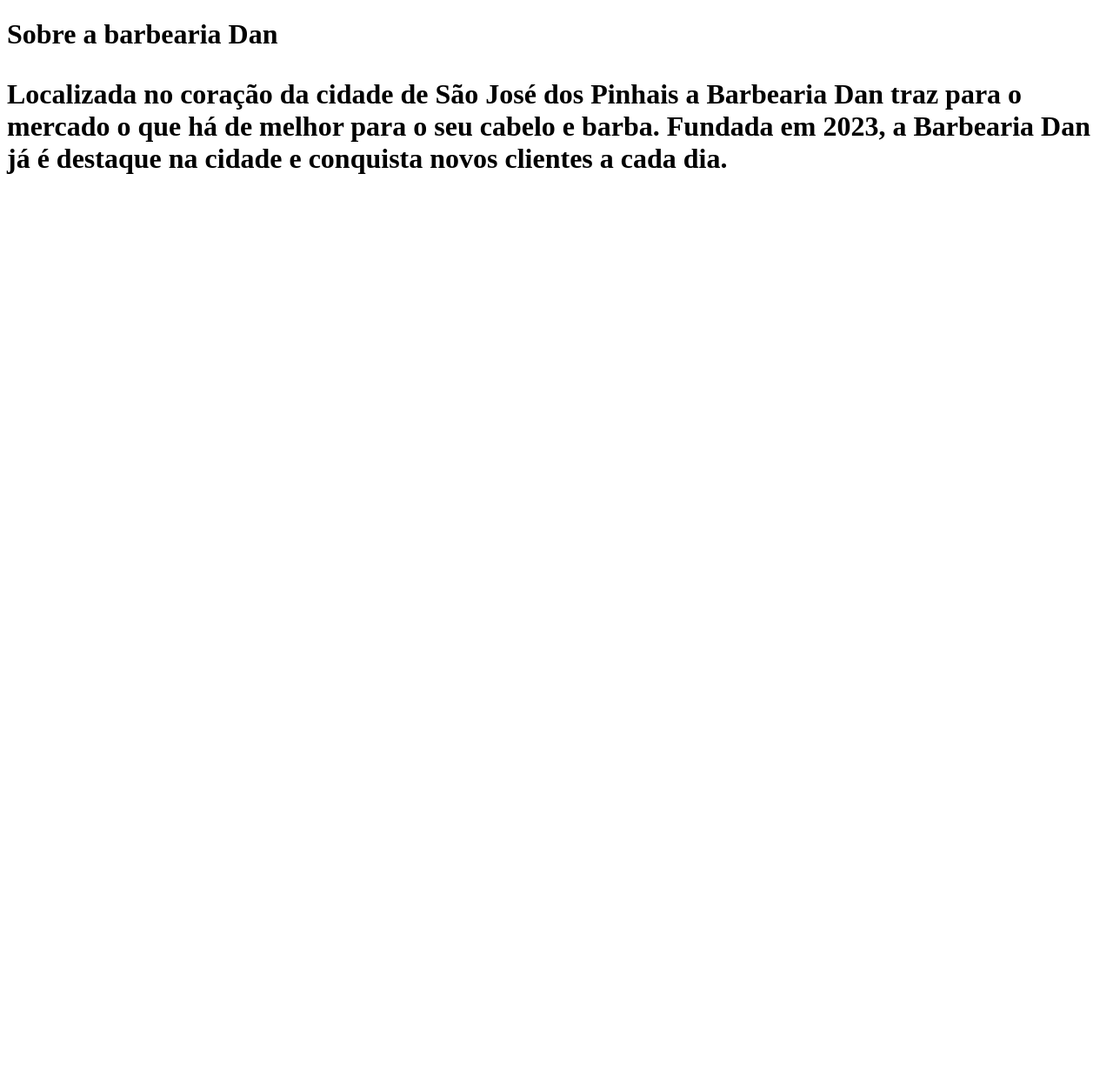
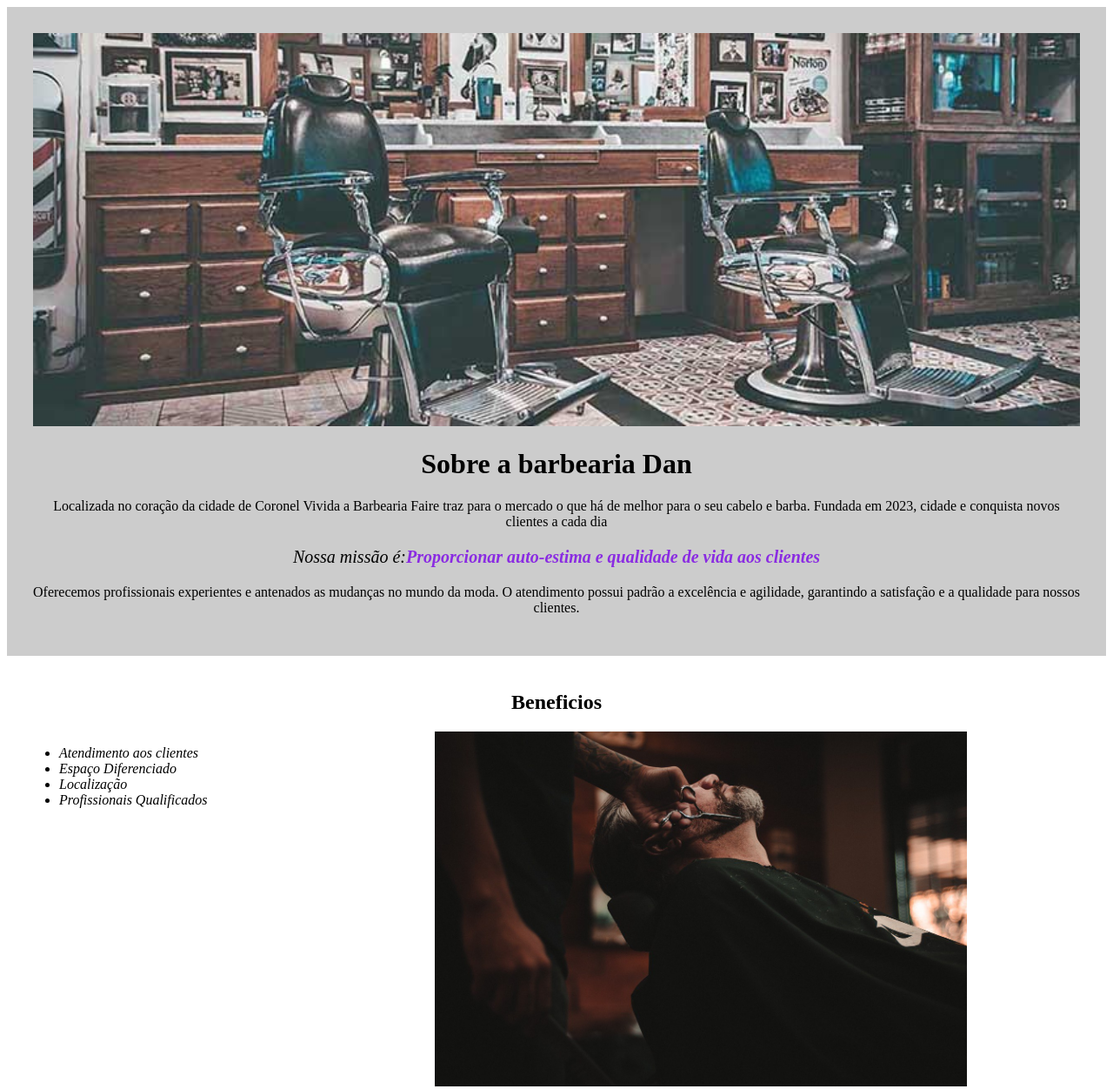
Before and after one commit to isah274/Barbearia.CORRIGIDO, a plain HTML site: page index.html in a window 1280 px wide. Shown: the whole page at 87% size. Before the commit the page ends 800 px from the top, so only its background shows below. Drawn offline with Linux system fonts and the light colour scheme.

Commit message:
minha barbearia
um exemplo de barbearia

```diff
--- a/index.html
+++ b/index.html
@@ -2,20 +2,41 @@
 <html>
 
 <head>
+
   <meta charset="utf-8">
   <meta name="viewport" content="width=device-width">
-  <title>replit</title>
+  <title>Barbearia Dan</title>
   <link href="style.css" rel="stylesheet" type="text/css" />
+
 </head>
 
 <body>
-  <h1>Sobre a barbearia Dan</<h1>
+  <div class="principal">
+    <img src="banner.jpg" style="width: 100%;">
 
-  <p>Localizada no coração da cidade de São José dos Pinhais a Barbearia Dan traz para o mercado o que há de melhor para o seu cabelo e barba. Fundada em 2023, a Barbearia Dan já é destaque na cidade e conquista novos clientes a cada dia.</p>
+    <h1>Sobre a barbearia Dan</h1>
 
-  <p></p>
+    <p>Localizada no coração da cidade de Coronel Vivida a Barbearia Faire traz para o mercado o que há de melhor para o
+      seu cabelo e barba. Fundada em 2023, cidade e conquista novos clientes a cada dia</p>
+
+    <p id="missao"><em>Nossa missão é:<b>Proporcionar auto-estima e qualidade de vida aos clientes</em></b></p>
+
+    <p>Oferecemos profissionais experientes e antenados as mudanças no mundo da moda. O atendimento possui padrão a
+      excelência e agilidade, garantindo a satisfação e a qualidade para nossos clientes.</p>
+  </div>
+
+  <div class="beneficios">
+    <h2>Beneficios</h2>
 
 
+    <ul>
+      <li class="item">Atendimento aos clientes</li>
+      <li class="item">Espaço Diferenciado</li>
+      <li class="item">Localização</li>
+      <li class="item">Profissionais Qualificados</li>
+    </ul>
+
+    <img class="imagem-beneficio" src="beneficios.jpg">
+  </div>
+
 </body>
-
-</html>
--- a/style.css
+++ b/style.css
@@ -1,4 +1,44 @@
-html {
-  height: 100%;
-  width: 100%;
+.principal {
+  background-color: #CCCCCC;
+  padding: 30px;
 }
+
+h1 {
+  text-align: center;
+}
+
+p {
+  text-align: center;
+}
+
+#missao {
+  font-size: 20px;
+}
+
+em b {
+  color: blueviolet;
+}
+
+.beneficios {
+  background-color: #FFFFFF;
+  padding: 20px;
+}
+
+h2 {
+  text-align: center;
+}
+
+ul {
+  display: inline-block;
+  vertical-align: top;
+  width: 20%;
+  margin-right: 15%;
+}
+
+.item {
+  font-style: italic;
+}
+
+.imagem-beneficio {
+  width: 50%;
+}
```
Also changed, not shown: banner.jpg (added), beneficios.jpg (added).
